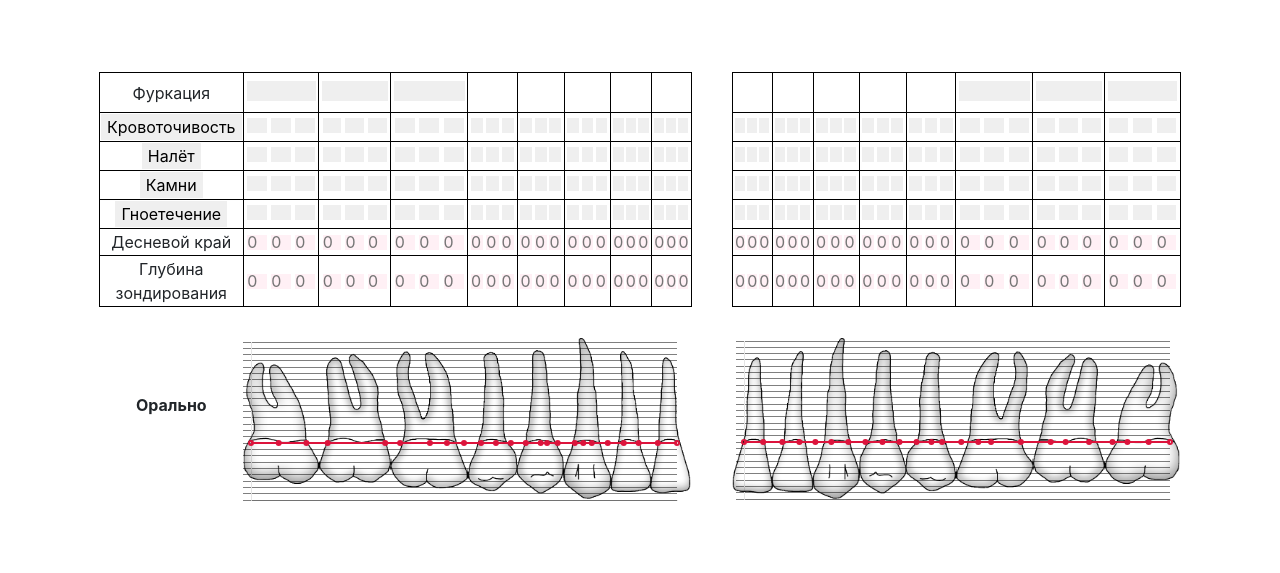
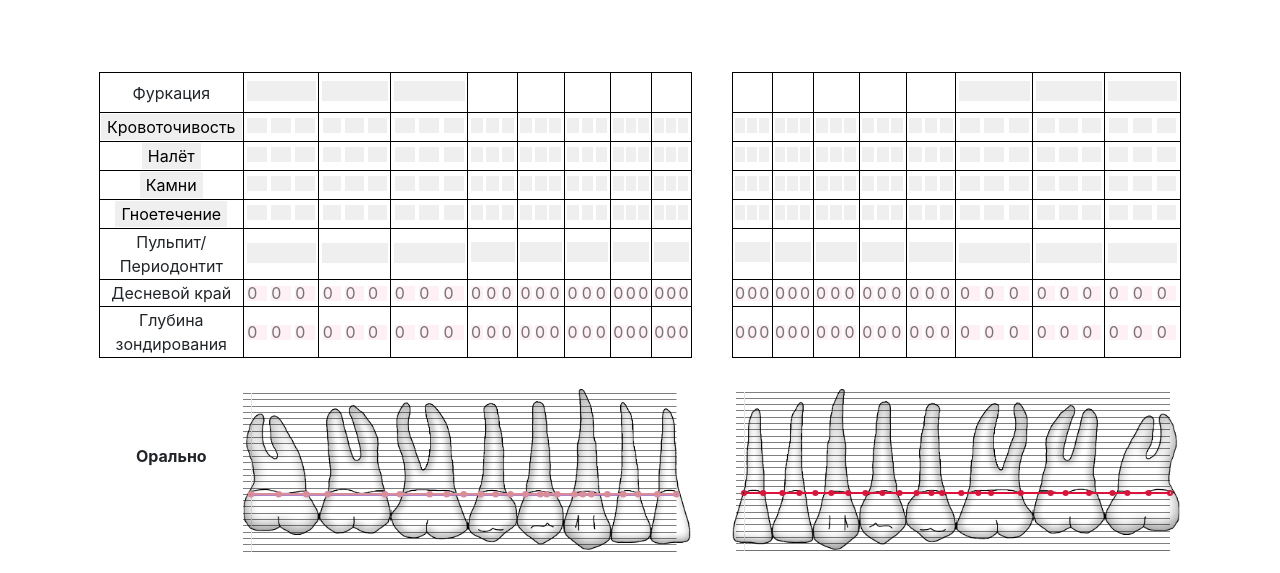
Before and after one commit to lnfrmnbr/teethsite, a Django app: page / in a window 1280 px wide. Shown: the part 1378-1951 px from the top of the page. Run offline with Django 4.2, Linux system fonts and the light colour scheme; some libraries are stand-ins or nearby versions.

Commit message:
пульпит переодонтит для 41-48

```diff
--- a/teethsite/periodontalchart/static/periodontalchart/css/main.css
+++ b/teethsite/periodontalchart/static/periodontalchart/css/main.css
@@ -189,6 +189,15 @@ input[type="number"]::-webkit-outer-spin-button {
 .furk2{
    margin: 7%;
    width: 30%;
+   height: 20px;
+   border: none;
+   align-items: center;
+  justify-content: center;
+}
+
+.pupe{
+   margin: 3%;
+   width: 95%;
    height: 20px;
    border: none;
    align-items: center;
--- a/teethsite/periodontalchart/static/periodontalchart/js/chart5.js
+++ b/teethsite/periodontalchart/static/periodontalchart/js/chart5.js
@@ -46,8 +46,8 @@ const chart5 = new Chart(canvas5, {
    data: {
      datasets: [{
         pointRadius: 2,
-        borderWidth: 2,
-        borderColor: 'crimson',
+        borderWidth: 2.5,
+        borderColor: '#da8c99',
         data: [{x: 0, y: 0}, {x: 1.3, y: 0}, {x: 2.6, y: 0},{x: 3.6, y: 0}, {x: 13.9, y: 0}, {x: 6.3, y: 0}, {x: 15.6, y: 0}, {x: 7, y: 0}, {x: 8.4, y: 0}, {x: 9.2, y: 0}, {x: 10, y: 0}, {x: 10.8, y: 0},
         {x: 11.5, y: 0}, {x: 12.2, y: 0}, {x: 12.9, y: 0},{x: 13.6, y: 0},{x: 14.4, y: 0},{x: 15.2, y: 0}, {x: 16, y: 0},{x: 16.75, y: 0},{x: 17.5, y: 0},{x: 18.2, y: 0},{x: 19.1, y: 0},{x: 20, y: 0}],
         showLine: true,
@@ -56,7 +56,7 @@ const chart5 = new Chart(canvas5, {
     },{
        pointRadius: 0,
        fill: '-1',
-       borderWidth: 2,
+       borderWidth: 2.5,
        backgroundColor: [
                 'rgba(255, 99, 132, 0.2)',
                 'rgba(54, 162, 235, 0.2)',
--- /dev/null
+++ b/teethsite/periodontalchart/static/periodontalchart/js/pupe.js
@@ -0,0 +1,20 @@
+function pupe(id_) {
+      var id = String(id_);
+      var pic = document.getElementById("t"+id);
+      var but = document.getElementById("pupe"+id);
+      if (pic.name == 0){
+        pic.name = 2;
+        pic.src = "static/periodontalchart/img/t"+id+"r.PNG";
+        but.style.backgroundColor = 'red';
+      }
+      else if (pic.name == 2){
+        pic.name = 3;
+        pic.src = "static/periodontalchart/img/t"+id+"b.PNG";
+        but.style.backgroundColor = 'black';
+      }
+      else if (pic.name == 3){
+        pic.name = 0;
+        pic.src = "static/periodontalchart/img/t"+id+".PNG";
+        but.style.backgroundColor = '#fff0f5';
+      }
+}
--- a/teethsite/periodontalchart/templates/periodontalchart/index.html
+++ b/teethsite/periodontalchart/templates/periodontalchart/index.html
@@ -590,6 +590,26 @@
        <td class="td_kr"><button onclick="vos1(38)" id="vos38_1" name=0 class="kam"></button><button onclick="vos2(38)" id="vos38_2" name=0 class="kam"></button><button onclick="vos3(38)" id="vos38_3" name=0 class="kam"></button></td>
    </tr >
       <tr align="center">
+        <td class="td_text">Пульпит/Периодонтит</td>
+       <td><button class="pupe" id="pupe48" onclick="pupe(48)"></button></td>
+       <td><button class="pupe" id="pupe47" onclick="pupe(47)"></button></td>
+       <td><button class="pupe" id="pupe46" onclick="pupe(46)"></button></td>
+        <td><button class="pupe" id="pupe45" onclick="pupe(45)"></button></td>
+       <td><button class="pupe" id="pupe44" onclick="pupe(44)"></button></td>
+       <td><button class="pupe" id="pupe43" onclick="pupe(43)"></button></td>
+       <td><button class="pupe" id="pupe42" onclick="pupe(42)"></button></td>
+       <td><button class="pupe" id="pupe41" onclick="pupe(41)"></button></td>
+       <th style="border: none; color: white; padding: 20px;"></th>
+       <td><button class="pupe" id="pupe31" onclick="pupe(31)"></button></td>
+       <td><button class="pupe" id="pupe32" onclick="pupe(32)"></button></td>
+       <td><button class="pupe" id="pupe33" onclick="pupe(33)"></button></td>
+       <td><button class="pupe" id="pupe34" onclick="pupe(34)"></button></td>
+       <td><button class="pupe" id="pupe35" onclick="pupe(35)"></button></td>
+       <td><button class="pupe" id="pupe36" onclick="pupe(36)"></button></td>
+       <td><button class="pupe" id="pupe37" onclick="pupe(37)"></button></td>
+       <td><button class="pupe" id="pupe38" onclick="pupe(38)"></button></td>
+      </tr>
+      <tr align="center">
     <td class="td_text">Десневой край</td>
           <td><input type="number" class="desn" id="desn48_1" placeholder="0"><input type="number" class="desn" id="desn48_2"  placeholder="0"><input type="number" class="desn" id="desn48_3" placeholder="0"></td>
           <td><input type="number" class="desn" id="desn47_1" placeholder="0"><input type="number" class="desn" id="desn47_2"  placeholder="0"><input type="number" class="desn" id="desn47_3" placeholder="0"></td>
@@ -916,6 +936,7 @@
  <script src="static/periodontalchart/js/kam.js"></script>
  <script src="static/periodontalchart/js/implant.js"></script>
  <script src="static/periodontalchart/js/furk.js"></script>
+  <script src="static/periodontalchart/js/pupe.js"></script>
  <script src="static/periodontalchart/js/exist.js"></script>
  <script src="static/periodontalchart/js/indexes.js"></script>
  </body>
```
Also changed, not shown: teethsite/periodontalchart/static/periodontalchart/img/t41b.png (added), teethsite/periodontalchart/static/periodontalchart/img/t41r.png (added), teethsite/periodontalchart/static/periodontalchart/img/t42b.png (added), teethsite/periodontalchart/static/periodontalchart/img/t42r.png (added), teethsite/periodontalchart/static/periodontalchart/img/t43b.png (added), teethsite/periodontalchart/static/periodontalchart/img/t43r.png (added), teethsite/periodontalchart/static/periodontalchart/img/t44b.png (added), teethsite/periodontalchart/static/periodontalchart/img/t44r.png (added), teethsite/periodontalchart/static/periodontalchart/img/t45b.png (added), teethsite/periodontalchart/static/periodontalchart/img/t45r.png (added), teethsite/periodontalchart/static/periodontalchart/img/t46b.png (added), teethsite/periodontalchart/static/periodontalchart/img/t46r.png (added), teethsite/periodontalchart/static/periodontalchart/img/t47b.png (added), teethsite/periodontalchart/static/periodontalchart/img/t47r.png (added), 2 more files.
